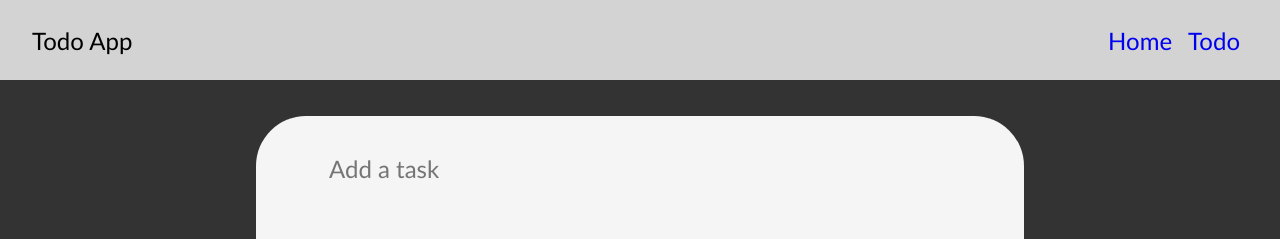
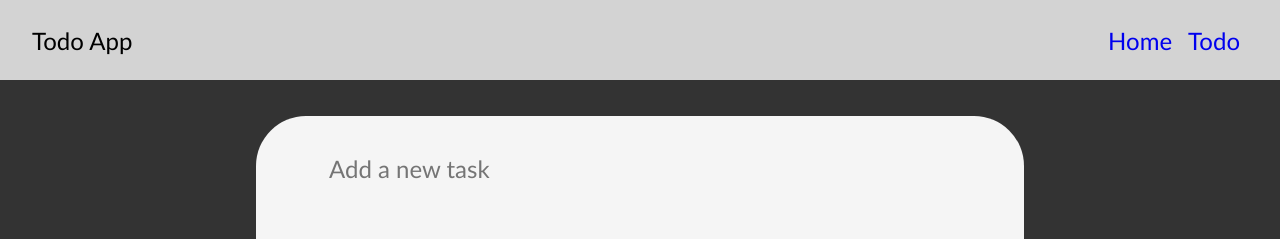
Before and after one commit to hyunhoh/Todo-App, a React (Create React App) app: page /todo in a window 1280 px wide. Shown: the top 239 px of the page. Built offline with nearby package versions, Linux system fonts and the light colour scheme.

Commit message:
fix input placeholder

```diff
--- a/src/components/TodoInput.js
+++ b/src/components/TodoInput.js
@@ -52,7 +52,7 @@ const TodoInput = ({ todoList, setTodoList }) => {
         <input
           type="text"
           value={inputValue}
-          placeholder="Add a task"
+          placeholder="Add a new task"
           onChange={handleInputValue}
           onKeyUp={e =>
             e.key === 'Enter' && inputValue !== '' ? handleRegister() : null
```
